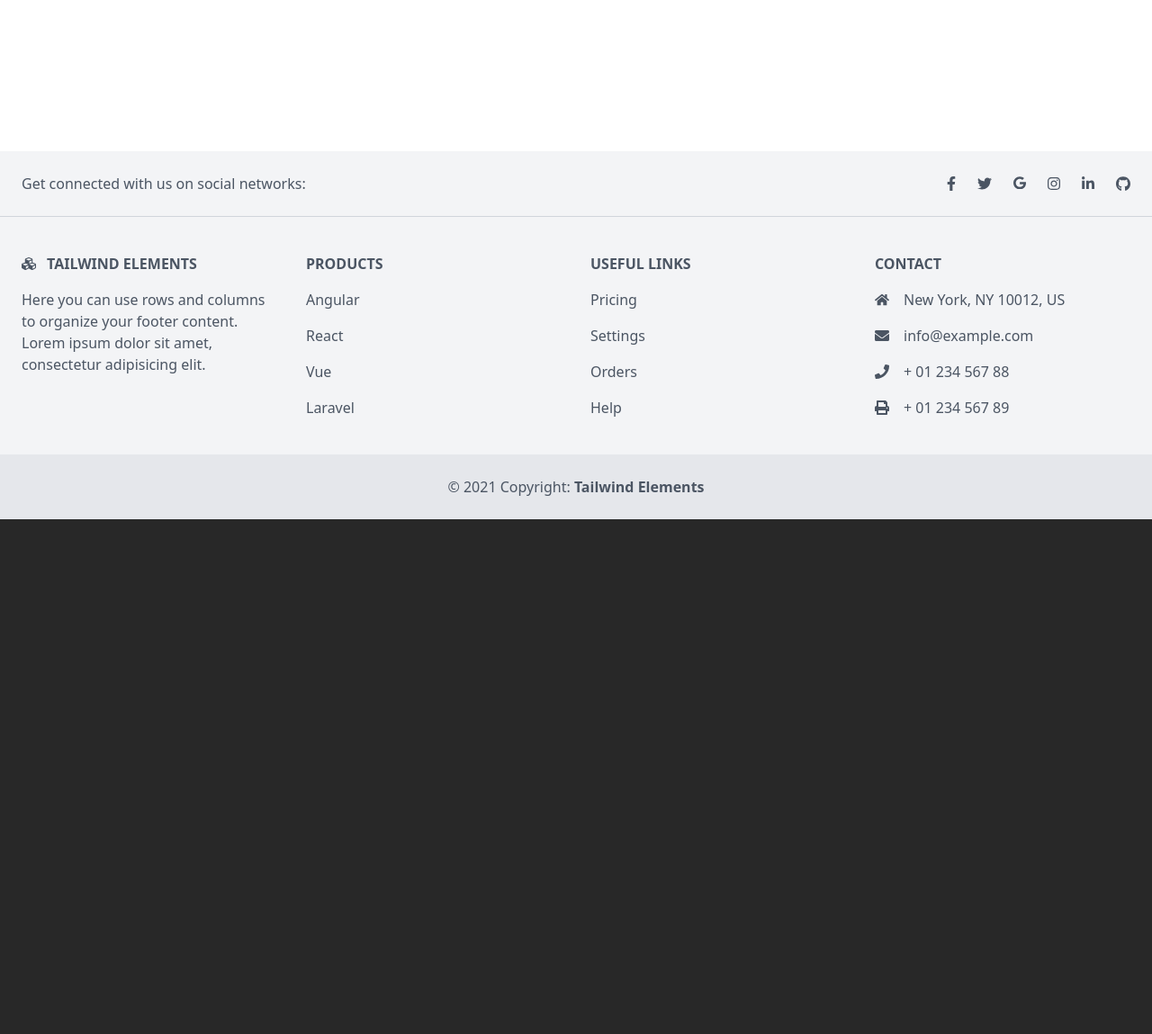
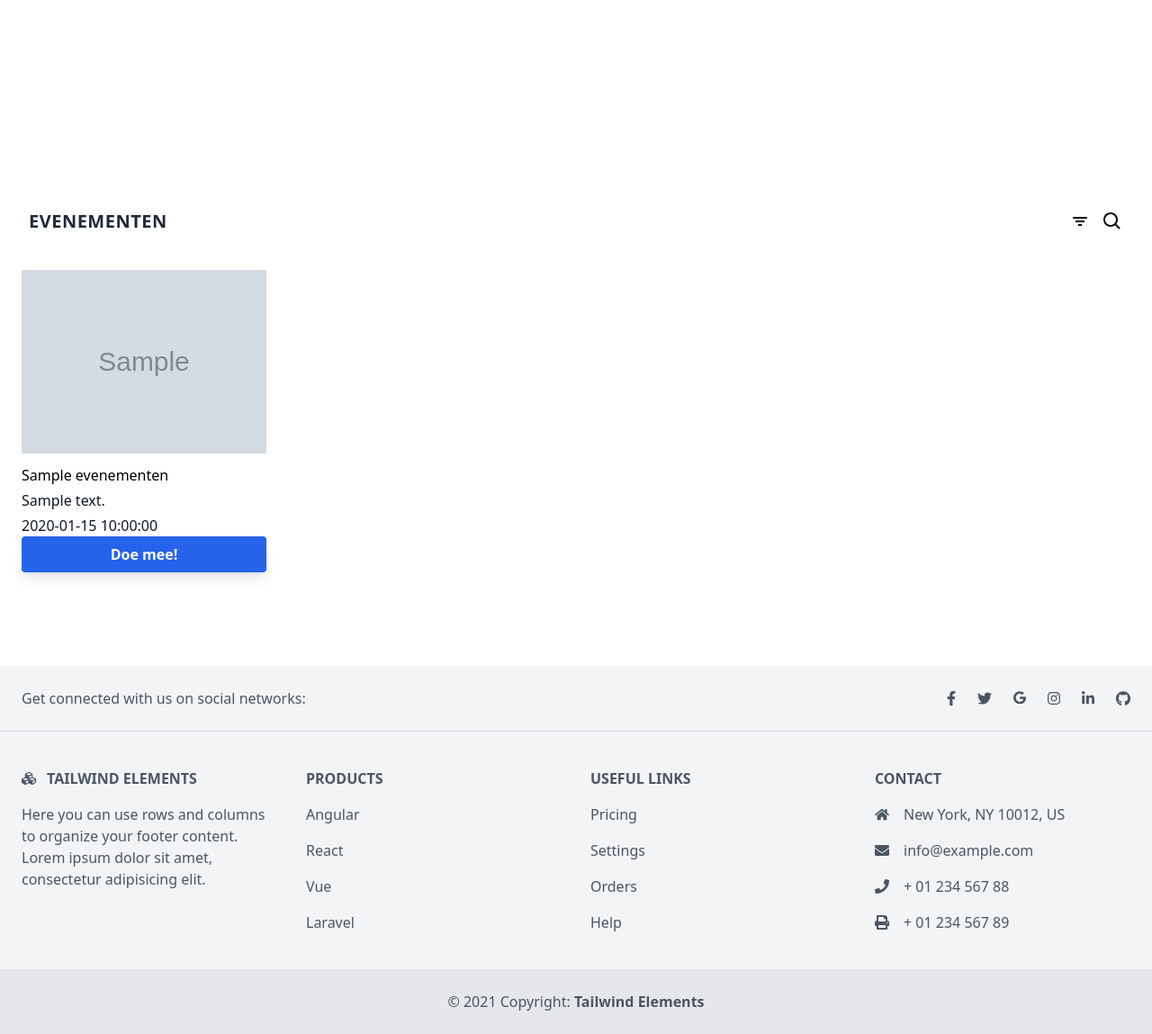
Before and after one commit to Fireshotryan/Basicevenementen, a PHP site: page /Evenement.php in a window 1280 px wide. Shown: the part 558-1707 px from the top of the page at 90% size. Before the commit the page ends 1135 px from the top, so only its background shows below. Run offline with PHP 8.4, Linux system fonts and the light colour scheme; tables that the repository leaves empty or names only in its code hold one stand-in row (values such as "Sample post"); grey boxes marked "Sample" are stand-in pictures.

Commit message:
evenement

```diff
--- a/Evenement.php
+++ b/Evenement.php
@@ -142,12 +142,12 @@
               >
             </li>
             <li>
-              <a class="md:p-4 py-2 block hover:text-purple-400 text-purple-500" href="/evenementen/register.php"
+              <a class="md:p-4 py-2 block hover:text-purple-400 text-purple-500" href="/register.php"
                 >Register</a
               >
             </li>
             <li>
-              <a class="md:p-4 py-2 block hover:text-purple-400 text-purple-500" href="/evenementen/login.php"
+              <a class="md:p-4 py-2 block hover:text-purple-400 text-purple-500" href="/login.php"
                 >Login</a
               >
             </li>
@@ -174,6 +174,50 @@
             </svg>
           </div>
         </section>
+
+        <section class="bg-white py-8">
+
+<div class="container mx-auto flex items-center flex-wrap pt-4 pb-12">
+
+    <nav id="store" class="w-full z-30 top-0 px-6 py-1">
+        <div class="w-full container mx-auto flex flex-wrap items-center justify-between mt-0 px-2 py-3">
+
+            <a class="uppercase tracking-wide no-underline hover:no-underline font-bold text-gray-800 text-xl " href="#">
+Evenementen
+</a>
+
+            <div class="flex items-center" id="store-nav-content">
+
+                <a class="pl-3 inline-block no-underline hover:text-black" href="#">
+                    <svg class="fill-current hover:text-black" xmlns="http://www.w3.org/2000/svg" width="24" height="24" viewBox="0 0 24 24">
+                        <path d="M7 11H17V13H7zM4 7H20V9H4zM10 15H14V17H10z" />
+                    </svg>
+                </a>
+
+                <a class="pl-3 inline-block no-underline hover:text-black" href="#">
+                    <svg class="fill-current hover:text-black" xmlns="http://www.w3.org/2000/svg" width="24" height="24" viewBox="0 0 24 24">
+                        <path d="M10,18c1.846,0,3.543-0.635,4.897-1.688l4.396,4.396l1.414-1.414l-4.396-4.396C17.365,13.543,18,11.846,18,10 c0-4.411-3.589-8-8-8s-8,3.589-8,8S5.589,18,10,18z M10,4c3.309,0,6,2.691,6,6s-2.691,6-6,6s-6-2.691-6-6S6.691,4,10,4z" />
+                    </svg>
+                </a>
+
+            </div>
+      </div>
+    </nav>
+  <?php foreach ($eventAlbums as $index => $evenement): ?>
+    <div class="w-full md:w-1/3 xl:w-1/4 p-6 flex flex-col">
+
+        <img class="image is-64x64" src="../images/<?= $evenement['image'] ?>"/>
+            <div class="pt-3 flex items-center justify-between">
+                <p class=""><?= $evenement['evname'] ?></p>
+            </div>
+            <p class="pt-1 text-gray-900"><?= $evenement['description'] ?></p>
+            <p class="pt-1 text-gray-900"><?= $evenement['date'] ?></p>
+            <button class="text-center bg-blue-600 hover:bg-blue-800 text-white font-bold py-2 rounded shadow-lg hover:shadow-xl transition duration-200"><a href="login.php">Doe mee!</a></button>
+
+    </div>
+    <?php endforeach; ?>
+
+    </section>
 
         <section>
            <footer class="text-center lg:text-left bg-gray-100 text-gray-600">
```
Also changed, not shown: images/63bd3593520eb_rdt_20211216_1448218789920041218233089.png (added).
